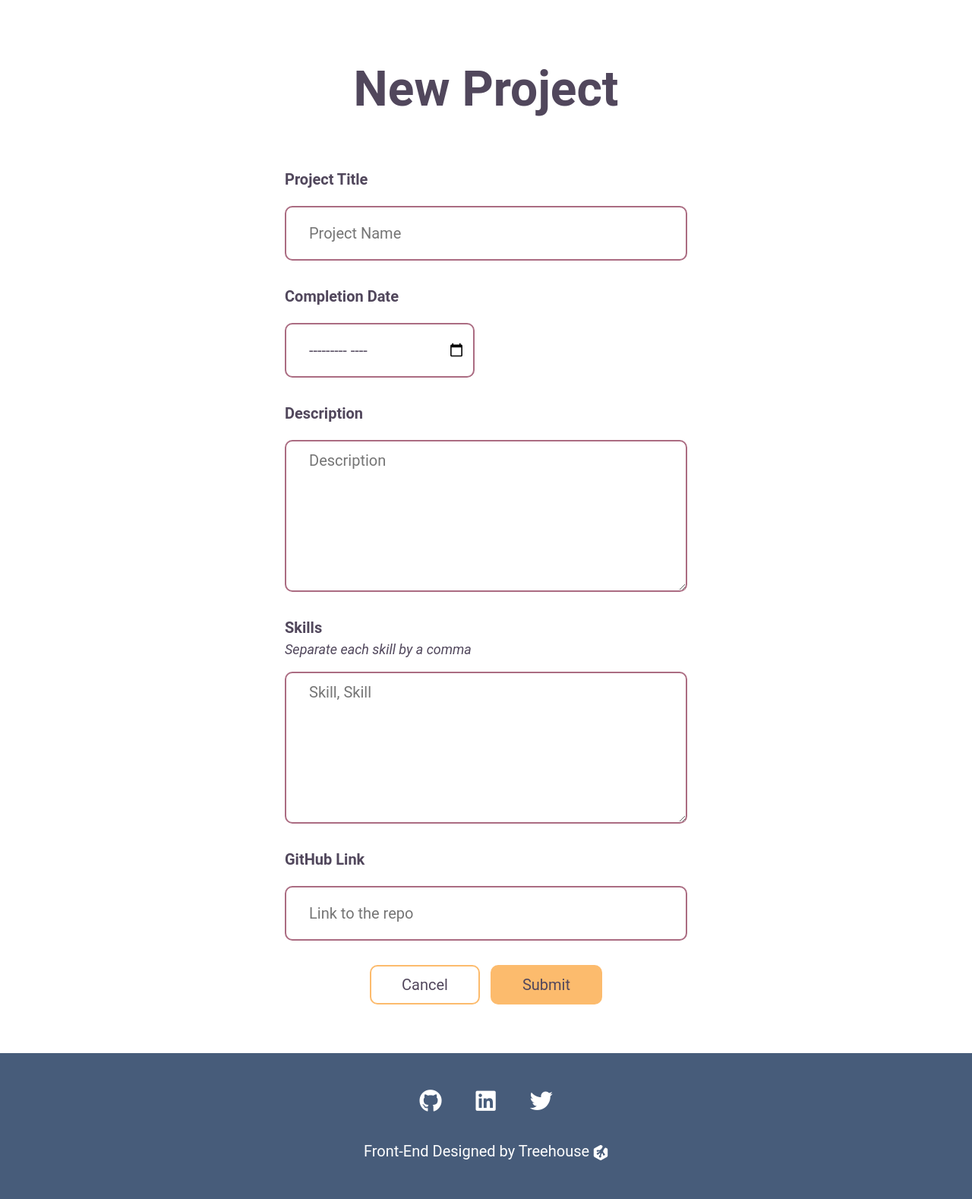
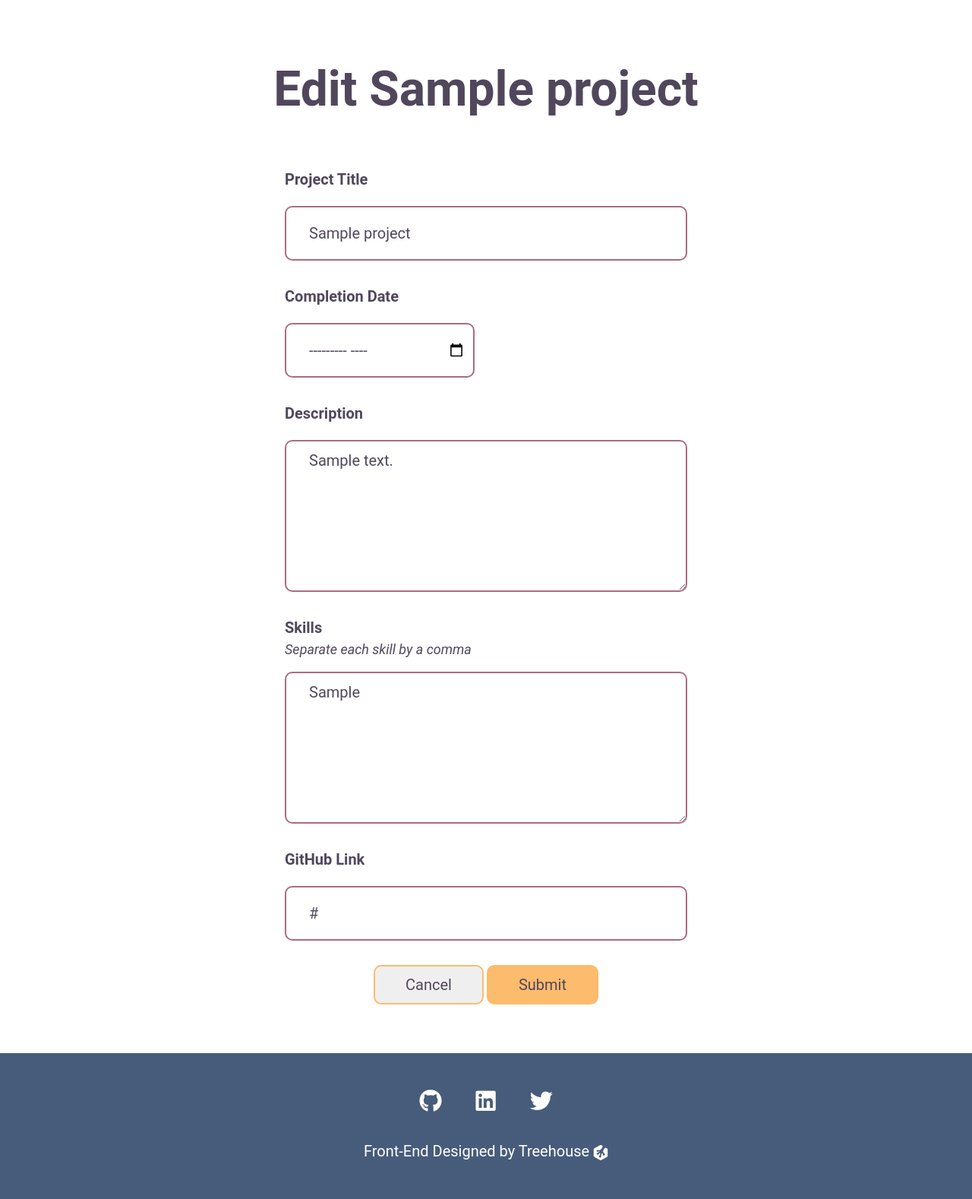
Before and after one commit to K-G-J/SQLAlchemy-portfolio, a Flask app: page /project/1/edit in a window 1280 px wide. Shown: the part 93-1671 px from the top of the page at 76% size. Run offline with Flask 3, Linux system fonts and the light colour scheme; tables that the repository leaves empty hold one stand-in row (values such as "Sample post").

Commit message:
all routes functional

```diff
--- a/app.py
+++ b/app.py
@@ -2,17 +2,6 @@ from models import db, app, Project
 from utils.clean_date import clean_date
 from flask import (render_template, url_for, request, redirect)
 import datetime
-
-
-"""
-Create the Homepage route/view
-Route: /
-
-This view should render a page of all of the projects, where each project displays the following fields:
-
-
-Create an interface for a portfolio web application. The main (index) page lists your projects including the project title and short description. Each project links to a detail page that displays the title, date, and description.
-"""
 
 
 @app.route('/')
@@ -24,21 +13,6 @@ def index():
 @app.route('/about')
 def about():
     return render_template('about.html')
-
-
-"""
-Create the Detail route/view
-Route: /project/<id>
-
-This view should render a detail page of a project, it should display the following fields on the page:
-
-Title
-Date
-Description
-Skills practiced
-Link to the project’s GitHub repo
-NOTE: This page should contain a link/button that takes the user to the Edit route for the project with this <id>.
-"""
 
 
 @app.route('/project/<id>')
@@ -62,33 +36,21 @@ def add_project():
     return render_template('projectform.html')
 
 
-"""
-Create the Edit route/view
-Route: /project/<id>/edit
-
-Create an edit view with the route /project/<id>/edit that allows the user to edit the project with an id of the <id> passed in:
-
-Title
-Date
-Description
-Skills practiced
-GitHub repo link
-Ideally, you should pre-populate each form field with the existing data on load. So the form is filled out with the existing data so the User can easily see what the value is and make edits to the form to make the update.
-
-NOTE: Updating a project should not result in a new project being created, this behavior would not be seen as editing this would be adding a new project. To check this, you can simply make an edit and then reload the listing page to see if a duplicate record was created.
-"""
-
-
 @app.route('/project/<id>/edit', methods=['GET', 'POST'])
 def edit_project(id):
     project = Project.query.get_or_404(id)
+    if request.form:
+        project.title = request.form['title']
+        formatted_date = clean_date(request.form['date'])
+        if type(formatted_date) != datetime.datetime:
+            return render_template('editproject.html', project=project, date_error=True)
+        project.date = formatted_date
+        project.skills = request.form['skills']
+        project.repo_link = request.form['github']
+        project.description = request.form['desc']
+        db.session.commit()
+        return redirect(url_for('index'))
     return render_template('editproject.html', project=project)
-
-
-"""
-Create the Delete route
-Create a delete route to delete the project from the database. When the delete button is clicked by the user, the project will be removed from the database and they will be redirected to the homepage.
-"""
 
 
 @app.route('/project/<id>/delete')
--- a/templates/about.html
+++ b/templates/about.html
@@ -5,7 +5,7 @@
     <meta charset="utf-8" />
     <meta http-equiv="X-UA-Compatible" content="IE=edge" />
     <title>About</title>
-    <meta name="description" content="A portfolio of my work" />
+    <meta name="description" content="About me" />
     <meta name="viewport" content="width=device-width, initial-scale=1" />
     <link
       rel="stylesheet"
--- a/templates/detail.html
+++ b/templates/detail.html
@@ -5,7 +5,7 @@
     <meta charset="utf-8" />
     <meta http-equiv="X-UA-Compatible" content="IE=edge" />
     <title>{{ project.title }}</title>
-    <meta name="description" content="A portfolio of my work" />
+    <meta name="description" content="Details about {{ project.title }}" />
     <meta name="viewport" content="width=device-width, initial-scale=1" />
     <link
       rel="stylesheet"
--- a/templates/editproject.html
+++ b/templates/editproject.html
@@ -5,7 +5,7 @@
     <meta charset="utf-8" />
     <meta http-equiv="X-UA-Compatible" content="IE=edge" />
     <title>Edit {{ project.title }}</title>
-    <meta name="description" content="A portfolio of my work" />
+    <meta name="description" content="Edit {{ project.title }}" />
     <meta name="viewport" content="width=device-width, initial-scale=1" />
     <link
       rel="stylesheet"
@@ -25,20 +25,30 @@
   </head>
   {% endblock %} {% block content %}
   <section class="header">
-    <h1>New Project</h1>
+    <h1>Edit {{ project.title }}</h1>
   </section>
   <section id="form">
-    <form action="{{url_for('add_project')}}" method="POST">
+    <form action="{{url_for('edit_project', id=project.id)}}" method="POST">
       <label for="title">Project Title</label>
       <input
         type="text"
         name="title"
         id="title"
         placeholder="Project Name"
+        value="{{ project.title }}"
         required
       />
       <label for="date">Completion Date</label>
-      <input type="month" name="date" id="date" required />
+      <input
+        type="month"
+        name="date"
+        id="date"
+        value="{{ project.date }}"
+        required
+      />
+      {% if date_error == True %}
+      <p class="error">* Please input a valid date from the past.</p>
+      {% endif %}
       <label for="description">Description</label>
       <textarea
         name="desc"
@@ -47,7 +57,9 @@
         rows="20"
         placeholder="Description"
         required
-      ></textarea>
+      >
+{{ project.description }}</textarea
+      >
       <label for="skills-list" id="skills-label">Skills</label>
       <p>Separate each skill by a comma</p>
       <textarea
@@ -57,17 +69,20 @@
         rows="10"
         placeholder="Skill, Skill"
         required
-      ></textarea>
+      >
+{{ project.skills }}</textarea
+      >
       <label for="github">GitHub Link</label>
       <input
         type="url"
         name="github"
         id="github"
         placeholder="Link to the repo"
+        value="{{ project.repo_link }}"
         required
       />
       <div>
-        <button type="reset">Cancel</button>
+        <a href="{{ url_for('index') }}"><button type="button">Cancel</button></a>
         <button type="submit">Submit</button>
       </div>
     </form>
--- a/templates/index.html
+++ b/templates/index.html
@@ -4,8 +4,8 @@
   <head>
     <meta charset="utf-8" />
     <meta http-equiv="X-UA-Compatible" content="IE=edge" />
-    <title>Portfolio</title>
-    <meta name="description" content="A portfolio of my work" />
+    <title>Python Portfolio</title>
+    <meta name="description" content="A portfolio of my Python work" />
     <meta name="viewport" content="width=device-width, initial-scale=1" />
     <link
       rel="stylesheet"
--- a/templates/projectform.html
+++ b/templates/projectform.html
@@ -5,7 +5,7 @@
     <meta charset="utf-8" />
     <meta http-equiv="X-UA-Compatible" content="IE=edge" />
     <title>Add Project</title>
-    <meta name="description" content="A portfolio of my work" />
+    <meta name="description" content="Add project to portfolio" />
     <meta name="viewport" content="width=device-width, initial-scale=1" />
     <link
       rel="stylesheet"
```
Also changed, not shown: instance/portfolio.db.
